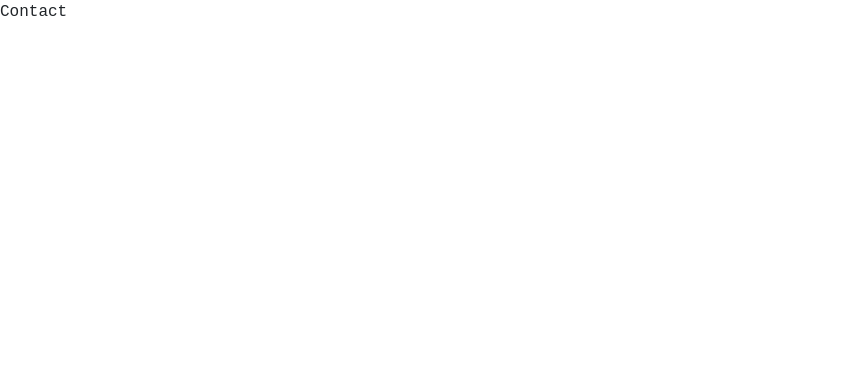
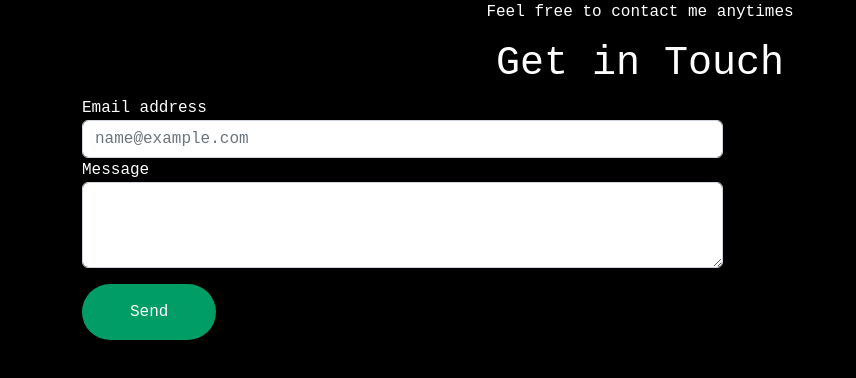
Before and after one commit to kubratanrikulu/my-app, a React (Create React App) app: page /pages/Contact in a window 1280 px wide. Shown: the top 378 px of the page, without its empty margins (0-856 px from the left). Built offline with nearby package versions, Linux system fonts and the light colour scheme; a web font is replaced by a local one.

Commit message:
link-to-firebase

```diff
--- a/package.json
+++ b/package.json
@@ -6,10 +6,11 @@
     "@testing-library/jest-dom": "^5.16.4",
     "@testing-library/react": "^13.2.0",
     "@testing-library/user-event": "^13.5.0",
+    "firebase": "^9.8.1",
     "react": "^18.1.0",
     "react-dom": "^18.1.0",
     "react-icons": "^4.3.1",
-    "react-scripts": "5.0.1",
+    "react-scripts": "^5.0.1",
     "web-vitals": "^2.1.4"
   },
   "scripts": {
--- /dev/null
+++ b/src/Firebase.js
@@ -0,0 +1,21 @@
+import { initializeApp } from "firebase/app";
+import { getAnalytics } from "firebase/analytics";
+import {getFirestore} from "firebase/firestore"
+import firebase from "./Firebase"
+
+const firebaseConfig = {
+  apiKey: "AIzaSyCcQgwjclYK68zw00thguE3us8JjB1YmsU",
+  authDomain: "react-blog-38091.firebaseapp.com",
+  projectId: "react-blog-38091",
+  storageBucket: "react-blog-38091.appspot.com",
+  messagingSenderId: "151590333839",
+  appId: "1:151590333839:web:4ee96b96173740f72caffa",
+  measurementId: "G-DTGKNL3FSY"
+};
+
+// Initialize Firebase
+const app = initializeApp(firebaseConfig);
+const analytics = getAnalytics(app);
+
+const db = getFirestore(app);
+export default db;
--- a/src/pages/Contact.js
+++ b/src/pages/Contact.js
@@ -1,8 +1,49 @@
-import React from 'react'
+import React from 'react';
+import db from '../Firebase'
+import {collection, addDoc } from "firebase/firestore"
 
 function Contact() {
+  const [content, setContent] = React.useState("");
+  const [email, setEmail] = React.useState("");
+  const send = async (e) => {
+    e.preventDefault();
+    if (content !== '') {
+      await addDoc(collection(db, "send-message"), {
+        email,
+        content,
+        completed: false
+      });
+      setContent("");
+      setEmail("");
+    }
+  }
   return (
-    <div>Contact</div>
+    <div style={{height:'100vh'}} className='bg-black'>
+      <div className='container'>
+        <div className='row'>
+          <div className='contact-head text-center text-white'>
+            <p>Feel free to contact me anytimes</p>
+            <h1>Get in Touch</h1>
+          </div>
+        </div>
+        <div className='row'>
+          <div className='col-12 col-md-7'>
+            <form>
+              <div className="form-group text-white">
+                <label for="exampleFormControlInput1">Email address</label>
+                <input type="email" className="form-control" id="exampleFormControlInput1" placeholder="name@example.com"
+                  onChange={(e) => setEmail(e.target.value)} value={email} />
+              </div>
+              <div className="form-group text-white">
+                <label for="exampleFormControlTextarea1">Message</label>
+                <textarea className="form-control" id="exampleFormControlTextarea1" rows="3" onChange={(e) => setContent(e.target.value)} value={content} ></textarea>
+              </div>
+              <button onClick={send} className="text-white border-none p-3 px-5 mt-3" style={{ backgroundColor: '#009e66', borderRadius: '35px', border: 'none' }}>Send</button>
+            </form>
+          </div>
+        </div>
+      </div>
+    </div>
   )
 }
 
```
Also changed, not shown: 1 other file (tests, documents, lock files or other folders).
